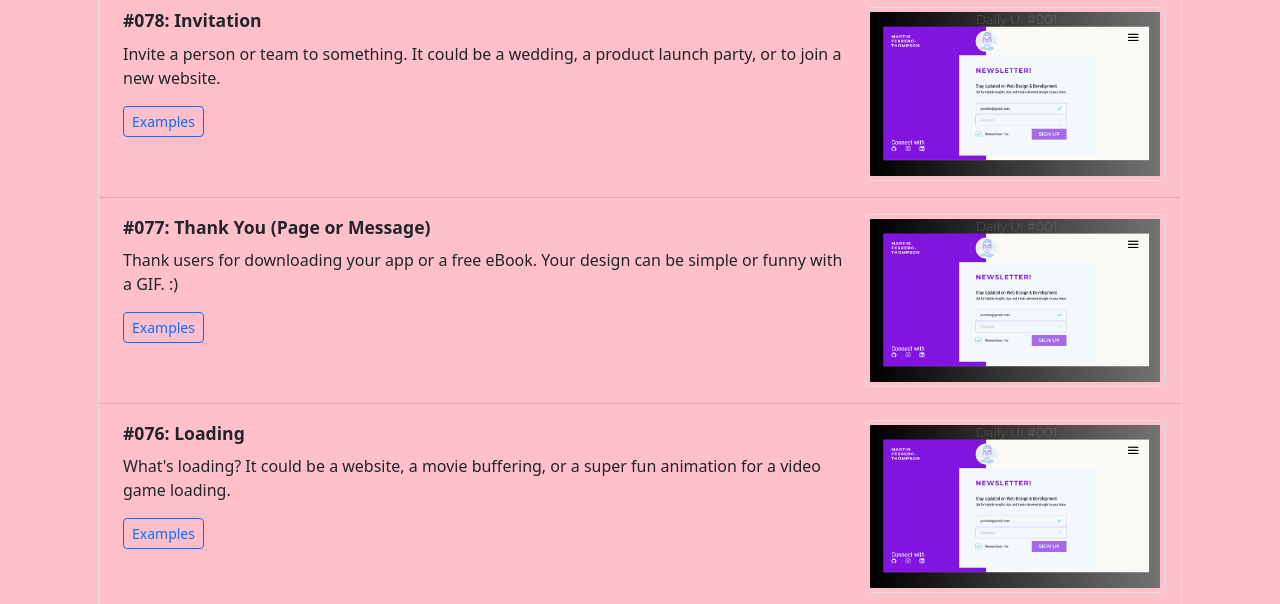
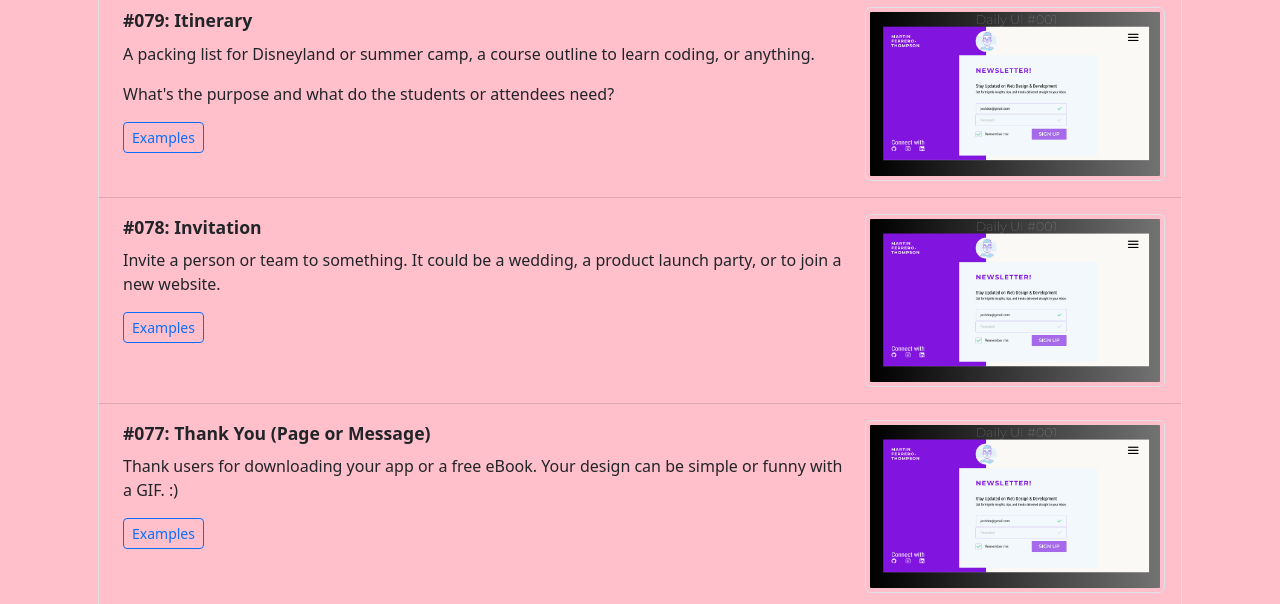
Before and after one commit to Martin-Ferrero-Thompson/dailyUI, a website built with Vite: page src/index.html in a window 1280 px wide. Shown: the part 748-1352 px from the top of the page. Built offline with nearby package versions, Linux system fonts and the light colour scheme; files whose address does not match are found by name.

Commit message:
Added #079

```diff
--- a/src/index.html
+++ b/src/index.html
@@ -32,6 +32,20 @@
         <ul class="list-group">
 
 
+          <li class="list-group-item d-flex justify-content-between align-items-start">
+            <div class="ms-2 me-auto">
+              <div class="fw-bold">#079: Itinerary</div>
+              <p>A packing list for Disneyland or summer camp, a course outline to learn coding, or anything.</p>
+              <p>What's the purpose and what do the students or attendees need?</p>
+              <div class="d-flex flex-column justify-content-center mt-2 align-items-start">
+                <a href="https://collectui.com/challenges/itinerary" target="_blank"
+                  class="btn btn-sm btn-outline-primary">Examples</a>
+              </div>
+            </div>
+            <a href="../Day#001/index.html" target="_blank">
+              <img src="./images/Daily-001-SignUpPage.png" class="img-thumbnail" alt="Challenge Solution">
+            </a>
+          </li>
           <li class="list-group-item d-flex justify-content-between align-items-start">
             <div class="ms-2 me-auto">
               <div class="fw-bold">#078: Invitation</div>
```
